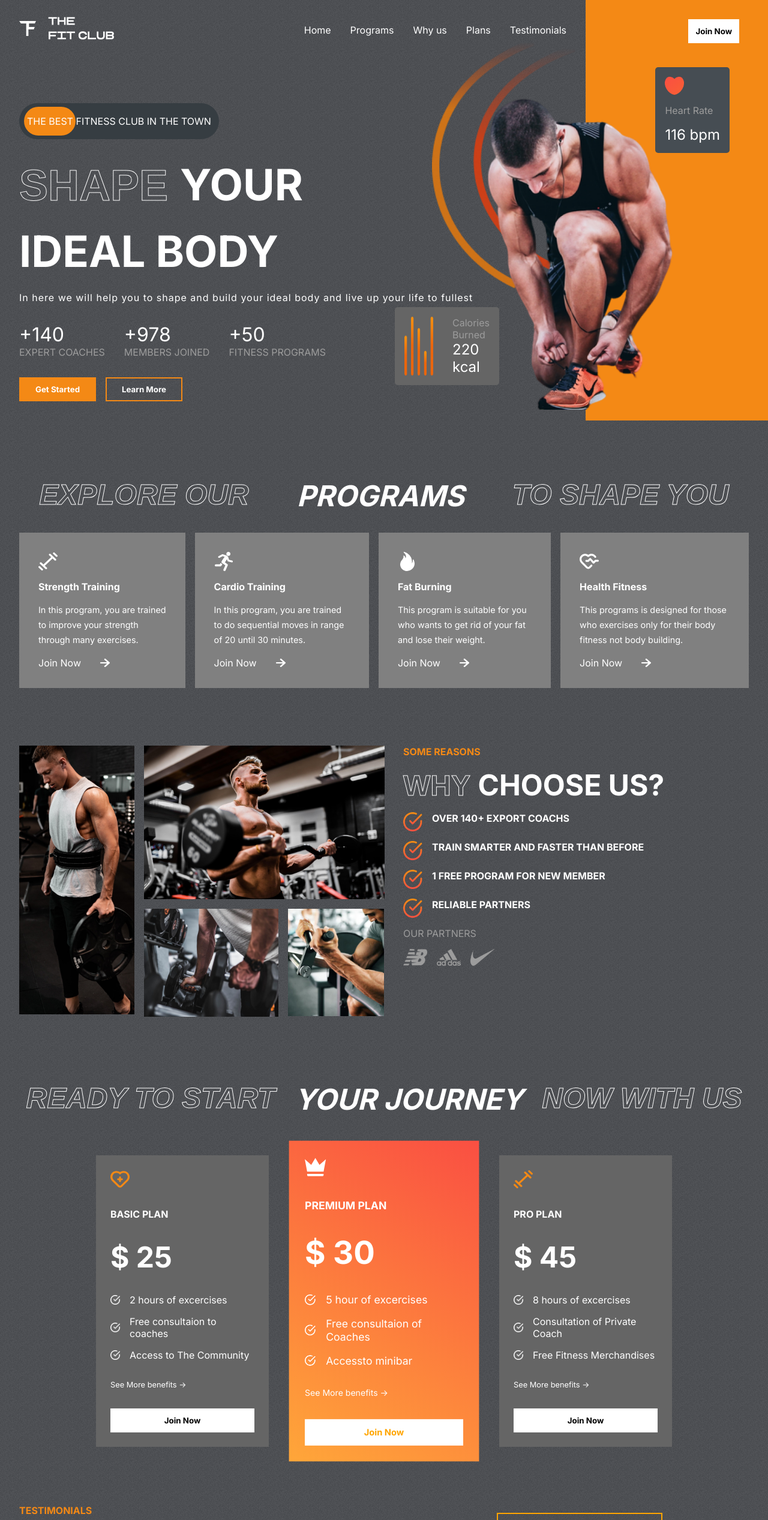
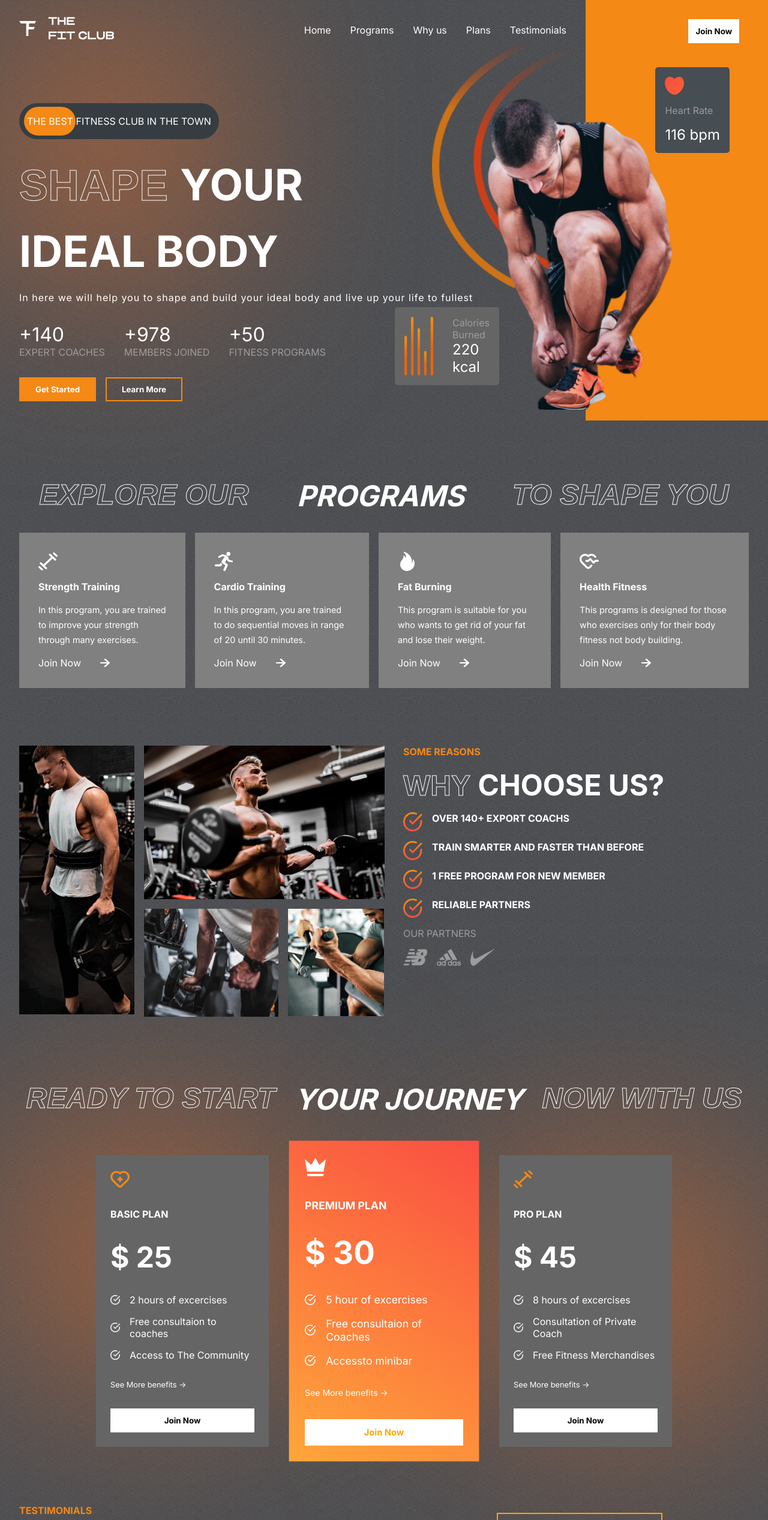
Before and after one commit to RiteshLade28/The-Fit-Club, a React (Create React App) app: page / in a window 1280 px wide. Shown: the top 2534 px of the page at 60% size. Built offline with nearby package versions, Linux system fonts and the light colour scheme.

Commit message:
Completed join us component, blurs and email section using emailjs

```diff
--- a/package.json
+++ b/package.json
@@ -7,10 +7,9 @@
     "@testing-library/jest-dom": "^5.16.5",
     "@testing-library/react": "^13.3.0",
     "@testing-library/user-event": "^13.5.0",
-    "emailjs": "^4.0.1",
     "react": "^18.2.0",
     "react-dom": "^18.2.0",
-    "react-scripts": "^2.1.3",
+    "react-scripts": "5.0.1",
     "web-vitals": "^2.1.4"
   },
   "scripts": {
--- a/src/App.css
+++ b/src/App.css
@@ -50,3 +50,11 @@
 .btn:hover{
   cursor: pointer;
 }
+
+.blur{
+  background: rgba(253, 120, 43, 0.69);
+  position: absolute;
+  border-radius: 50%;
+  filter: blur(150px);
+  z-index: -9;
+}
--- a/src/App.js
+++ b/src/App.js
@@ -1,4 +1,5 @@
 import './App.css';
+import Footer from './components/Footer/Footer';
 import { Hero } from './components/Hero/Hero';
 import Join from './components/Join/Join';
 import Plans from './components/Plans/Plans';
@@ -15,6 +16,7 @@ function App() {
       <Plans />
       <Testimonials />
       <Join />
+      <Footer />
     </div>
   );
 }
--- /dev/null
+++ b/src/components/Footer/Footer.css
@@ -0,0 +1,50 @@
+.Footer-container {
+    position: relative;
+}
+
+.Footer-container>hr {
+    border: 1px solid var(--lightgray);
+}
+
+.footer {
+    padding: 1rem 2rem;
+    display: flex;
+    flex-direction: column;
+    gap: 4rem;
+    align-items: center;
+    justify-content: center;
+    height: 20rem;
+}
+
+.social-links {
+    display: flex;
+    gap: 4rem;
+}
+
+.social-links>img {
+    width: 2rem;
+    height: 2rem;
+    cursor: pointer;
+}
+
+.logo-f>img {
+    width: 10rem;
+}
+
+.blur-f-1 {
+    bottom: 0;
+    right: 15%;
+    width: 26rem;
+    height: 12rem;
+    filter: blur(200px);
+    background: red;
+}
+
+.blur-f-2 {
+    bottom: 0;
+    left: 15%;
+    width: 26rem;
+    height: 12rem;
+    filter: blur(200px);
+    background: rgb(255, 155, 0)
+}
--- /dev/null
+++ b/src/components/Footer/Footer.jsx
@@ -0,0 +1,29 @@
+import React from 'react';
+import  './Footer.css';
+import Github from "../../assets/github.png";
+import Instagram from "../../assets/instagram.png";
+import LinkedIn from "../../assets/linkedin.png";
+import Logo from "../../assets/logo.png";
+
+const Footer = () => {
+  return (
+    <div className="Footer-container">
+        <hr />
+        <div className="footer">
+            <div className="social-links">
+                <img src={Github} alt="" />
+                <img src={Instagram} alt="" />
+                <img src={LinkedIn} alt="" />
+            </div>
+            <div className="logo-f">
+                <img src={Logo} alt="" />
+            </div>
+        </div>
+
+        <div className="blur blur-f-1"></div>
+        <div className="blur blur-f-2"></div>
+    </div>
+  )
+}
+
+export default Footer;
--- a/src/components/Hero/Hero.css
+++ b/src/components/Hero/Hero.css
@@ -213,3 +213,9 @@
     color: white;
     font-size: 1.5rem;
 }
+
+.hero-blur{
+    width: 22rem;
+    height: 30rem;
+    left: 0;
+}
--- a/src/components/Hero/Hero.jsx
+++ b/src/components/Hero/Hero.jsx
@@ -9,6 +9,7 @@ import Calories from "../../assets/calories.png";
 export const Hero = () => {
     return (
         <div className='hero'>
+            <div className='blur hero-blur'></div>
             <div className='left-h'>
                 <Header />
                 <div className='the-best-ad'>
--- a/src/components/Join/Join.jsx
+++ b/src/components/Join/Join.jsx
@@ -1,22 +1,21 @@
 import React, { useRef } from 'react';
 import './Join.css';
-// import emailjs from '@emailjs/browser';
+import emailjs from '@emailjs/browser';
 
 const Join = () => {
-
-
-    const form = useRef();
+    const form = useRef()
 
     const sendEmail = (e) => {
         e.preventDefault();
 
-        emailjs.sendForm('service_vnsexma', 'template_s6vjwi9', form.current, 'YOUR_PUBLIC_KEY')
+        emailjs.sendForm('service_vnsexma', 'template_s6vjwi9', form.current, 'MUQ6ZQS-_l1gH_O7y')
           .then((result) => {
               console.log(result.text);
           }, (error) => {
               console.log(error.text);
           });
       };
+
 
   return (
     <div className="Join" id="join-us">
--- a/src/components/Plans/Plans.css
+++ b/src/components/Plans/Plans.css
@@ -1,4 +1,4 @@
-.plans-container{
+.plans-container {
     margin-top: -4rem;
     padding: 0 2rem;
     display: flex;
@@ -6,12 +6,14 @@
     gap: 4rem;
     position: relative;
 }
+
 .plans {
     display: flex;
     align-items: center;
     justify-content: center;
     gap: 3rem;
 }
+
 .plan {
     display: flex;
     flex-direction: column;
@@ -22,44 +24,67 @@
     width: 15rem;
 
 }
+
 .plan:nth-child(2) {
     background: var(--planCard);
     transform: scale(1.1);
 }
+
 .plan>svg {
     fill: var(--orange);
     width: 2rem;
     height: 2rem;
 }
+
 .plan>:nth-child(2) {
     font-size: 1rem;
     font-weight: bold;
 }
+
 .plan>:nth-child(3) {
     font-size: 3rem;
     font-weight: bold;
 }
+
 .plan>:nth-child(5) {
     font-size: 0.8rem;
 }
+
 .features {
     display: flex;
     flex-direction: column;
     gap: 1rem;
 }
+
 .feature {
     display: flex;
     align-items: center;
     gap: 1rem;
 }
+
 .feature>img {
     width: 1rem;
 }
-.plans>:nth-child(2)>svg{
+
+.plans>:nth-child(2)>svg {
     fill: white;
 }
 
-.plans>:nth-child(2)>button{
+.plans>:nth-child(2)>button {
     fill: white;
     color: orange;
 }
+
+.plans-blur-1 {
+    width: 32rem;
+    height: 23rem;
+    top: 6rem;
+    left: 0rem;
+}
+
+.plans-blur-2 {
+    width: 32rem;
+    height: 23rem;
+    top: 10rem;
+    right: 0rem;
+}
--- a/src/components/Plans/Plans.jsx
+++ b/src/components/Plans/Plans.jsx
@@ -5,6 +5,8 @@ import whiteTick from '../../assets/whiteTick.png'
 const Plans = () => {
     return (
         <div className="plans-container">
+            <div className='blur plans-blur-1'></div>
+            <div className='blur plans-blur-2'></div>
             <div className="programs-header" style={{ gap: '2rem' }}>
                 <span className="stroke-text">Ready to start</span>
                 <span>Your Journey</span>
```
Also changed, not shown: src/components/Join/Join.css (line endings or trailing spaces), 1 other file (tests, documents, lock files or other folders). Lines whose indentation alone changed are shown as unchanged.
